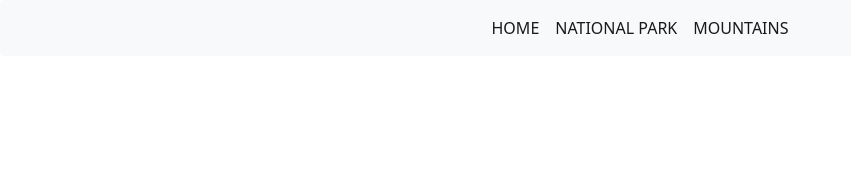
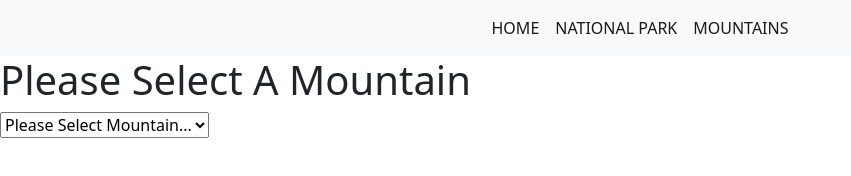
Before and after one commit to jacobdefalco/enjoy-the-outdoors, a plain HTML site: page mountain.html in a window 1280 px wide. Shown: the whole page, without its empty margins (0-851 px from the left). Drawn offline with nearby package versions, Linux system fonts and the light colour scheme.

Commit message:
mountain page done

```diff
--- a/mountain.html
+++ b/mountain.html
@@ -67,12 +67,20 @@
         </nav>
       </div>
     </header>
-    <main></main>
+    <main>
+      <h1>Please Select A Mountain</h1>
+      <select name="" id="mountain-DDL" onchange="displayMountainData(value)">
+        <option value="">Please Select Mountain...</option>
+      </select>
+      <div id="results-div"></div>
+    </main>
     <footer></footer>
     <script
       src="https://cdn.jsdelivr.net/npm/bootstrap@5.0.2/dist/js/bootstrap.bundle.min.js"
       integrity="sha384-MrcW6ZMFYlzcLA8Nl+NtUVF0sA7MsXsP1UyJoMp4YLEuNSfAP+JcXn/tWtIaxVXM"
       crossorigin="anonymous"
     ></script>
+    <script src="scripts/mountainData.js"></script>
+    <script src="scripts/main.js"></script>
   </body>
 </html>
--- a/scripts/main.js
+++ b/scripts/main.js
@@ -1,6 +1,6 @@
 "use strict";
 
-const selection = document.querySelector("#search-bar");
+const selection = document.querySelector("#search-DDL");
 const matchingParksTblBody = document.querySelector("#matching-parks-tbl-body");
 let defaultOption = new Option("Please Select A Search Type");
 
@@ -102,3 +102,52 @@ function filterAndDisplay() {
   let filteredParks = findMatchingParks();
   displayMatchingParks(filteredParks);
 }
+
+//MOUNTAINS PAGE
+
+const mountainSearch = document.querySelector("#mountain-DDL");
+const resultsDiv = document.querySelector("#results-div");
+
+//filter through array creating new options with each index
+window.onload = function loadMountains() {
+  for (let i = 0; i < mountainsArray.length; i++) {
+    let mountainOption = document.createElement("option");
+    mountainOption.value = i;
+    mountainOption.textContent = mountainsArray[i].name;
+    mountainSearch.appendChild(mountainOption);
+  }
+};
+
+//display picture
+function displayMountainData(mountainValue) {
+  resultsDiv.innerHTML = "";
+  let mountainImageElement = document.createElement("img");
+  mountainImageElement.src = `images/${mountainsArray[mountainValue].img}`;
+  resultsDiv.appendChild(mountainImageElement);
+
+  let descriptionLabel = document.createElement("h2");
+  descriptionLabel.innerHTML = "Description:";
+  resultsDiv.appendChild(descriptionLabel);
+
+  let description = document.createElement("p");
+  description.innerHTML = `${mountainsArray[mountainValue].desc}`;
+  resultsDiv.appendChild(description);
+
+  let elevationLabel = document.createElement("h2");
+  elevationLabel.innerHTML = "Elevation:";
+  resultsDiv.appendChild(elevationLabel);
+
+  let elevation = document.createElement("p");
+  elevation.innerHTML = `The elevation of ${mountainsArray[mountainValue].name} is ${mountainsArray[mountainValue].elevation} feet.`;
+  resultsDiv.appendChild(elevation);
+
+  let climbingDifficultyLabel = document.createElement("h2");
+  climbingDifficultyLabel.innerHTML = "Climbing Difficulty:";
+  resultsDiv.appendChild(climbingDifficultyLabel);
+
+  let climbingDifficulty = document.createElement("p");
+  climbingDifficulty.innerHTML = `The climbing difficulty  of ${
+    mountainsArray[mountainValue].name
+  } is ${mountainsArray[mountainValue].effort.toLowerCase()}`;
+  resultsDiv.appendChild(climbingDifficulty);
+}
```
Also changed, not shown: national-parks.html (+2 -1 lines).
